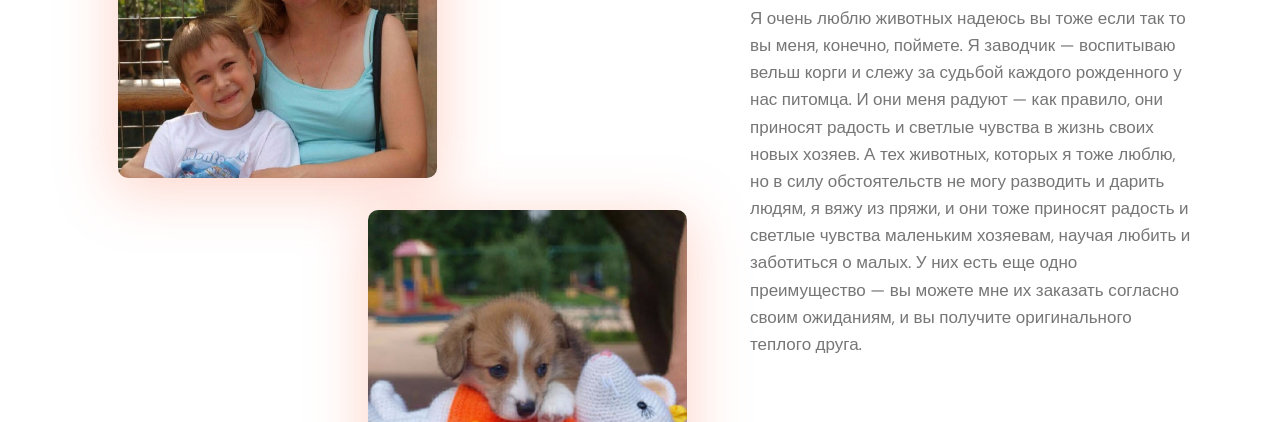
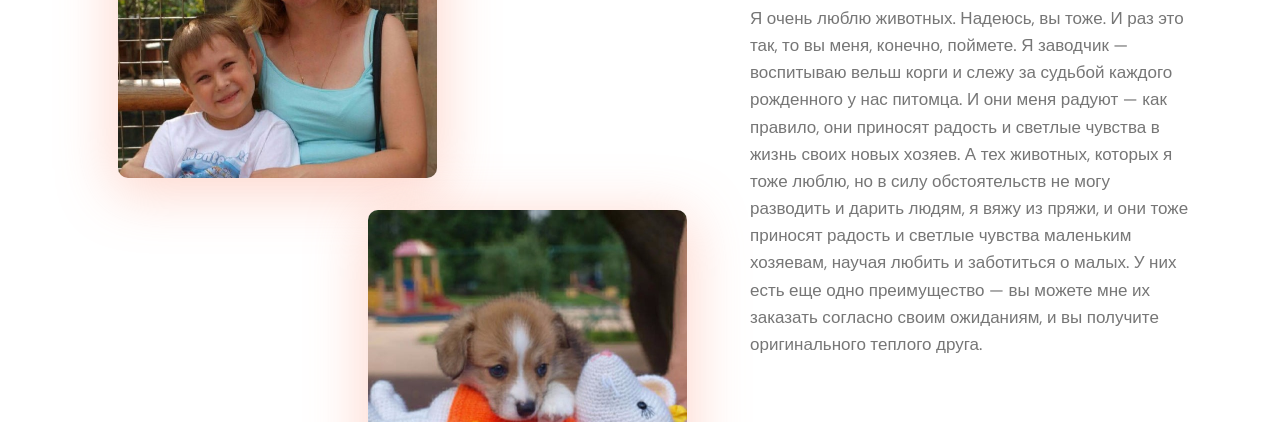
Before and after one commit to annaku2020/rumi, a plain HTML site: page index.html in a window 1280 px wide. Shown: the part 322-744 px from the top of the page. Drawn offline with Linux system fonts and the light colour scheme; files whose address does not match are found by name.

Commit message:
create github pages

```diff
--- a/index.html
+++ b/index.html
@@ -84,7 +84,7 @@
             <div class="col-md-12 col-lg-5 col-12 py-4 m-auto">
                 <h1 class="mbr-section-title mbr-regular pb-3 mbr-fonts-style display-2"><p>ДАВАЙТЕ&nbsp; &nbsp;<br>&nbsp; &nbsp; &nbsp; &nbsp; &nbsp; &nbsp;ЗНАКОМИТЬСЯ</p></h1>
 
-                <p class="mbr-text align-left mbr-light pb-4 mbr-fonts-style display-7">Я очень люблю животных надеюсь вы тоже если так то вы меня, конечно, поймете. Я заводчик — воспитываю вельш корги и слежу за судьбой каждого рожденного у нас питомца. И они меня радуют — как правило, они приносят радость и светлые чувства в жизнь своих новых хозяев. А тех животных, которых я тоже люблю, но в силу обстоятельств не могу разводить и дарить людям, я вяжу из пряжи, и они тоже приносят радость и светлые чувства маленьким хозяевам, научая любить и заботиться о малых.
+                <p class="mbr-text align-left mbr-light pb-4 mbr-fonts-style display-7">Я очень люблю животных. Надеюсь, вы тоже. И раз это так, то вы меня, конечно, поймете. Я заводчик — воспитываю вельш корги и слежу за судьбой каждого рожденного у нас питомца. И они меня радуют — как правило, они приносят радость и светлые чувства в жизнь своих новых хозяев. А тех животных, которых я тоже люблю, но в силу обстоятельств не могу разводить и дарить людям, я вяжу из пряжи, и они тоже приносят радость и светлые чувства маленьким хозяевам, научая любить и заботиться о малых.
 У них есть еще одно преимущество — вы можете мне их заказать согласно своим ожиданиям, и вы получите оригинального теплого друга.
 <br>
 <br>
```
Also changed, not shown: 1 other file.
